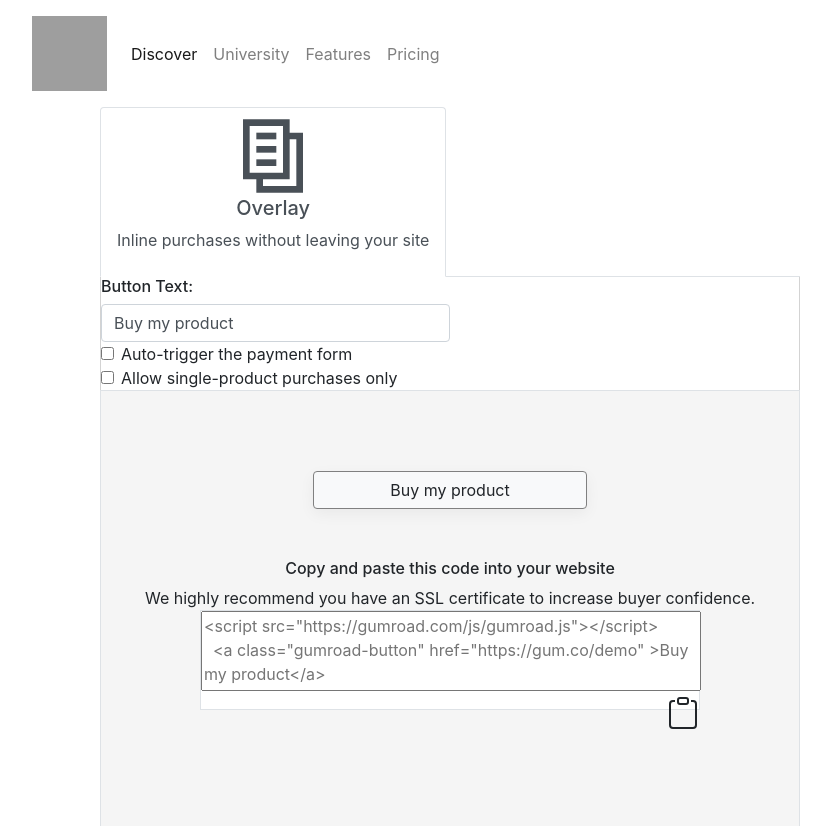
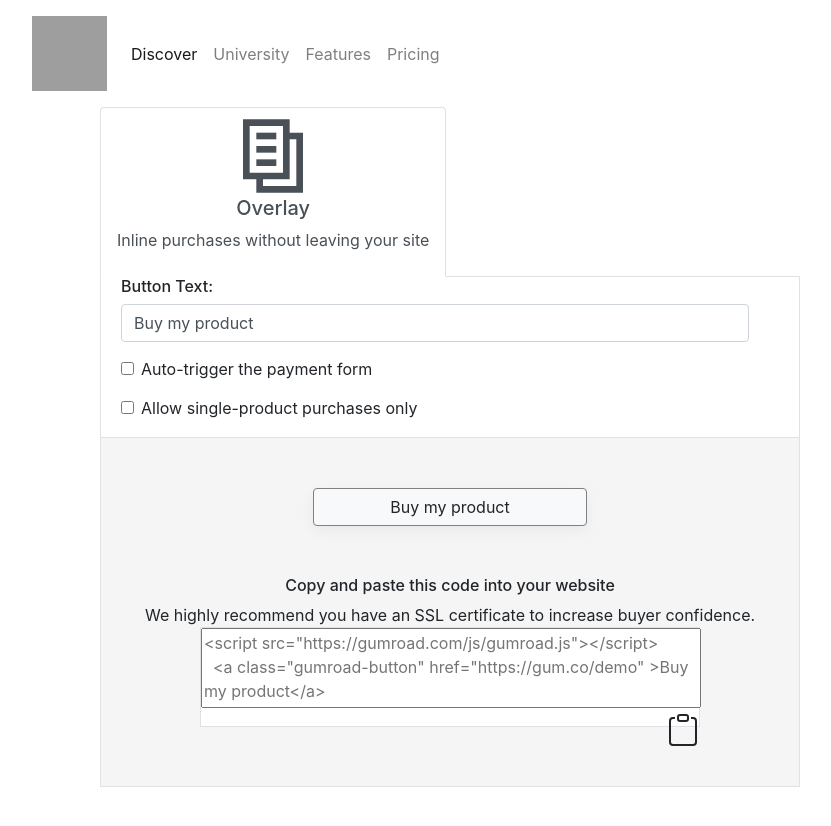
Before and after one commit to kalmansour/gumroad-react, a React (Create React App) app in the folder gumroad/: page / in a window 1280 px wide. Shown: the top 826 px of the page, without its empty margins (0-831 px from the left). Built offline with nearby package versions, Linux system fonts and the light colour scheme; grey boxes are pictures that could not be loaded.

Commit message:
styles wip

```diff
--- a/gumroad/src/components/Overlay.js
+++ b/gumroad/src/components/Overlay.js
@@ -68,16 +68,15 @@ const Overlay = () => {
         <Tab eventKey="overlay" title={overlayTitle} subtitle="inline">
           <Tab.Content>
             <ProductBox>
-              <h6>Button Text:</h6>
-              <input
+              <ButtonTitle>Button Text:</ButtonTitle>
+              <InputProductText
                 placeholder="Buy my product"
                 value={product}
                 type="text"
                 className="form-control"
                 onChange={handleChange}
-                style={{ width: "50%" }}
               />
-              <div class="form-check">
+              <div class="form-check" style={{ margin: "15px 20px" }}>
                 <input
                   class="form-check-input"
                   value={payment}
@@ -89,7 +88,7 @@ const Overlay = () => {
                   Auto-trigger the payment form
                 </label>
               </div>
-              <div class="form-check">
+              <div class="form-check" style={{ margin: "15px 20px" }}>
                 <input
                   class="form-check-input"
                   type="checkbox"
@@ -102,18 +101,9 @@ const Overlay = () => {
                 </label>
               </div>
             </ProductBox>
-            <div
-              class="demo border"
-              style={{
-                height: 500,
-                backgroundColor: "#f5f5f5",
-                // position: "relative",
-                // top: 300,
-              }}
-            >
+            <ClipboardBox>
               <div
                 style={{
-                  marginTop: 30,
                   textAlign: "center",
                   alignItems: "center",
                   display: "flex",
@@ -158,7 +148,7 @@ const Overlay = () => {
                   {copy ? <span style={{ color: "red" }}>Copied.</span> : null}
                 </div>
               </div>
-            </div>
+            </ClipboardBox>
           </Tab.Content>
         </Tab>
         {/* <Tab eventKey="embed" title={embedTitle}>
@@ -178,11 +168,29 @@ export default Overlay;
 const Container = styled.div`
   margin-left: 100px;
   margin-right: 100px;
+  margin-bottom: 50px;
   width: 700px;
 `;
 
 const ProductBox = styled.div`
   background-color: white;
-  border: solid lightgray;
+  border: solid #e1e1e1;
   border-width: 0px 1px;
+  height: 160px;
 `;
+
+const ButtonTitle = styled.h6`
+  margin-left: 20px;
+`;
+
+const InputProductText = styled.input`
+  margin-left: 20px;
+  width: 90%;
+`;
+
+const ClipboardBox = styled.div`
+  border: solid #e1e1e1;
+  border-width: 1px 1px;
+  height: 350px;
+  background-color: #f5f5f5;
+`;
```
